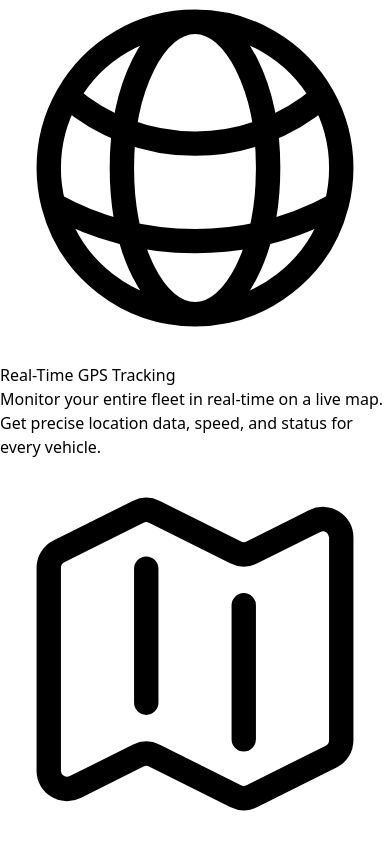
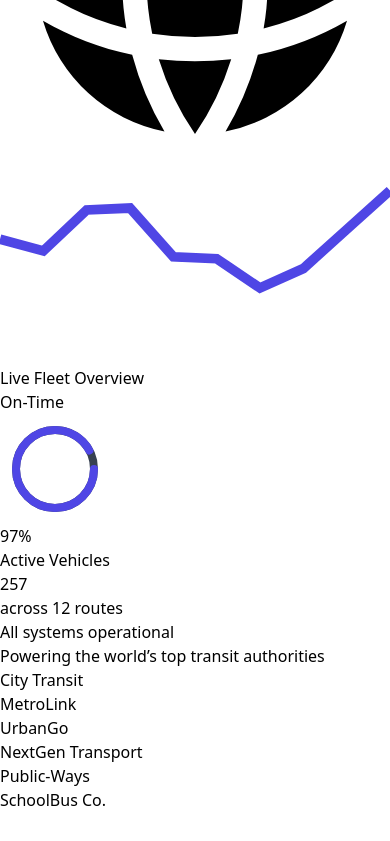
Before and after one commit to nashvel/wayvi, a React (Vite) app in the folder frontend/: page / in a window 390 px wide. Shown: the part 1009-1850 px from the top of the page. Built offline with nearby package versions, Linux system fonts and the light colour scheme.

Commit message:
stable for now

```diff
--- a/frontend/package.json
+++ b/frontend/package.json
@@ -15,6 +15,7 @@
     "axios": "^1.10.0",
     "framer-motion": "^12.23.5",
     "react": "^19.1.0",
+    "react-circular-progressbar": "^2.2.0",
     "react-dom": "^19.1.0",
     "react-router-dom": "^7.6.3"
   },
--- /dev/null
+++ b/frontend/src/components/AnimatedDashboardPreview.jsx
@@ -0,0 +1,135 @@
+import React, { useState, useEffect } from 'react';
+import { motion, AnimatePresence } from 'framer-motion';
+import { GlobeAltIcon } from '@heroicons/react/24/solid';
+
+// Custom Line Chart Component
+const LineChart = () => {
+  const data = [65, 59, 80, 81, 56, 55, 40, 50, 70, 90];
+  const width = 100;
+  const height = 50;
+  const points = data.map((point, i) => {
+    const x = (i / (data.length - 1)) * width;
+    const y = height - (point / 100) * height;
+    return `${x},${y}`;
+  }).join(' ');
+
+  return (
+    <svg viewBox={`0 0 ${width} ${height}`} className="w-full h-full" preserveAspectRatio="none">
+      <motion.polyline
+        fill="none"
+        stroke="#4f46e5" // indigo-600
+        strokeWidth="2.5"
+        points={points}
+        initial={{ pathLength: 0 }}
+        animate={{ pathLength: 1 }}
+        transition={{ duration: 1.5, ease: "easeInOut" }}
+      />
+    </svg>
+  );
+};
+
+// Custom Circular Progress Bar Component
+const CircularProgress = ({ percentage }) => {
+  const radius = 55;
+  const stroke = 8;
+  const normalizedRadius = radius - stroke * 2;
+  const circumference = normalizedRadius * 2 * Math.PI;
+  const strokeDashoffset = circumference - (percentage / 100) * circumference;
+
+  return (
+    <svg height={radius * 2} width={radius * 2} className="-rotate-90">
+      <circle
+        stroke="#374151" // gray-700
+        fill="transparent"
+        strokeWidth={stroke}
+        r={normalizedRadius}
+        cx={radius}
+        cy={radius}
+      />
+      <motion.circle
+        stroke="#4f46e5" // indigo-600
+        fill="transparent"
+        strokeWidth={stroke}
+        strokeDasharray={circumference + ' ' + circumference}
+        style={{ strokeDashoffset }}
+        strokeLinecap="round"
+        r={normalizedRadius}
+        cx={radius}
+        cy={radius}
+        animate={{
+          strokeDashoffset: [circumference, strokeDashoffset]
+        }}
+        transition={{ duration: 1.5, ease: "easeInOut" }}
+      />
+    </svg>
+  );
+};
+
+const AnimatedDashboardPreview = () => {
+  const [stats, setStats] = useState({ onTime: 92, fleet: 245 });
+
+  useEffect(() => {
+    const interval = setInterval(() => {
+      setStats({
+        onTime: Math.floor(Math.random() * (98 - 88 + 1) + 88),
+        fleet: Math.floor(Math.random() * (260 - 240 + 1) + 240),
+      });
+    }, 3000);
+    return () => clearInterval(interval);
+  }, []);
+
+  return (
+    <div className="relative w-full h-full bg-gray-900 rounded-2xl shadow-2xl p-4 border border-gray-700 overflow-hidden">
+      <GlobeAltIcon className="absolute -top-8 -left-8 w-48 h-48 text-gray-700 opacity-20" />
+      <div className="absolute inset-0 z-0 opacity-20 p-4"><LineChart /></div>
+      <div className="relative z-10 flex flex-col h-full">
+        <h3 className="text-white font-bold text-lg mb-4">Live Fleet Overview</h3>
+        <div className="grid grid-cols-1 md:grid-cols-2 gap-4 flex-grow">
+          <motion.div
+            className="bg-gray-800/50 backdrop-blur-sm rounded-lg p-4 flex flex-col items-center justify-center text-center border border-gray-700"
+            initial={{ opacity: 0, y: 20 }}
+            animate={{ opacity: 1, y: 0 }}
+            transition={{ duration: 0.5, delay: 0.2 }}
+          >
+            <h4 className="text-sm text-gray-400 font-semibold">On-Time</h4>
+            <div className="relative my-2 w-full h-full flex items-center justify-center">
+              <div className="relative w-[120px] h-[120px]">
+                  <div className="absolute inset-0 z-20 flex items-center justify-center">
+                    <CircularProgress percentage={stats.onTime} />
+                  </div>
+                  <div className="absolute inset-0 z-30 flex items-center justify-center">
+                    <span className="text-white font-bold text-xl">
+                      {stats.onTime}%
+                    </span>
+                  </div>
+                </div>
+            </div>
+          </motion.div>
+          <motion.div
+            className="bg-gray-800/50 backdrop-blur-sm rounded-lg p-4 flex flex-col items-center justify-center text-center border border-gray-700"
+            initial={{ opacity: 0, y: 20 }}
+            animate={{ opacity: 1, y: 0 }}
+            transition={{ duration: 0.5, delay: 0.4 }}
+          >
+            <h4 className="text-sm text-gray-400 font-semibold">Active Vehicles</h4>
+            <div className="text-5xl font-bold text-white my-2">
+                {stats.fleet}
+              </div>
+            <p className="text-xs text-gray-500">across 12 routes</p>
+          </motion.div>
+        </div>
+        <motion.div
+          className="mt-4 bg-gray-800/50 backdrop-blur-sm rounded-lg p-3 flex items-center gap-3 border border-gray-700"
+          initial={{ opacity: 0, y: 20 }}
+          animate={{ opacity: 1, y: 0 }}
+          transition={{ duration: 0.5, delay: 0.6 }}
+        >
+          <div className="w-2 h-2 bg-green-400 rounded-full animate-pulse"></div>
+          <p className="text-sm text-gray-300">All systems operational</p>
+        </motion.div>
+      </div>
+    </div>
+  );
+};
+
+export default AnimatedDashboardPreview;
--- a/frontend/src/components/Hero.jsx
+++ b/frontend/src/components/Hero.jsx
@@ -1,18 +1,6 @@
 import React from 'react';
 import { motion } from 'framer-motion';
-
-// Placeholder for the new dashboard preview component
-const DashboardPreview = () => (
-  <div className="relative w-full h-full bg-white rounded-2xl shadow-2xl p-4 border border-gray-200">
-    <div className="h-48 bg-gray-200 rounded-lg flex items-center justify-center">
-      <p className="text-gray-500">Bus Tracking Dashboard</p>
-    </div>
-    <div className="mt-4 space-y-2">
-      <div className="h-8 bg-gray-100 rounded"></div>
-      <div className="h-8 bg-gray-100 rounded w-5/6"></div>
-    </div>
-  </div>
-);
+import AnimatedDashboardPreview from './AnimatedDashboardPreview';
 
 const Hero = () => {
   return (
@@ -44,7 +32,7 @@ const Hero = () => {
           animate={{ opacity: 1, scale: 1 }}
           transition={{ duration: 0.8, delay: 0.2 }}
         >
-          <DashboardPreview />
+          <AnimatedDashboardPreview />
         </motion.div>
       </div>
     </section>
--- a/frontend/src/pages/Developers.jsx
+++ b/frontend/src/pages/Developers.jsx
@@ -6,7 +6,7 @@ const Developers = () => {
     <div className="bg-white">
       <SuperHeader
         title="Developer Hub"
-        subtitle="Built with passion by Nacht. This project showcases a modern, responsive web application using cutting-edge technologies."
+        subtitle="This project showcases a modern, responsive web application using cutting-edge technologies."
       />
 
       {/* Main Content */}
@@ -29,9 +29,13 @@ const Developers = () => {
               </div>
             </div>
             <div className="mt-16 text-center">
-              <h2 className="text-3xl font-bold text-gray-900 mb-4">About Nacht</h2>
+              <h2 className="text-3xl font-bold text-gray-900 mb-4">
+                <a href="https://dev-nacht.vercel.app" target="_blank" rel="noopener noreferrer" className="text-indigo-600 hover:text-indigo-500 transition-colors">
+                  Developer: Nacht
+                </a>
+              </h2>
               <p className="text-lg text-gray-600 leading-relaxed">
-                Nacht is a developer focused on creating beautiful, functional, and user-centric web experiences. This bus tracking UI is a demonstration of skills in modern frontend development, from component architecture to subtle animations that enhance usability.
+                This bus tracking UI is a demonstration of skills in modern frontend development, from component architecture to subtle animations that enhance usability. Visit the portfolio to see more work.
               </p>
             </div>
           </div>
```
Also changed, not shown: 1 other file (tests, documents, lock files or other folders).
